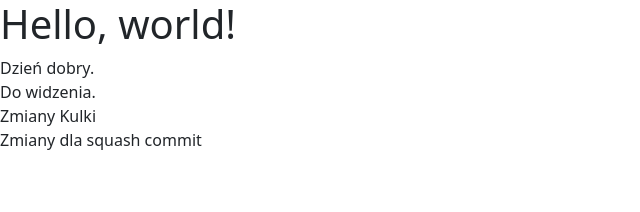
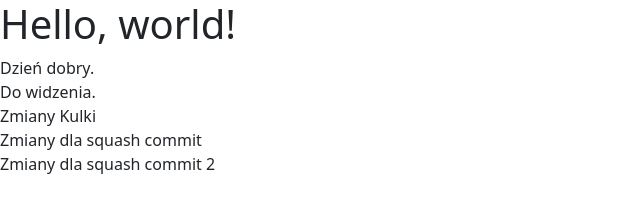
Before and after one commit to KarolKulka/git_learn, a plain HTML site: page index.html in a window 1280 px wide. Shown: the whole page, without its empty margins (0-640 px from the left). Drawn offline with nearby package versions, Linux system fonts and the light colour scheme.

Commit message:
two of two

```diff
--- a/index.html
+++ b/index.html
@@ -16,6 +16,7 @@
 <div>Do widzenia.</div>
 <div>Zmiany Kulki</div>
 <div>Zmiany dla squash commit</div>
+<div>Zmiany dla squash commit 2</div>
 <script src="https://cdn.jsdelivr.net/npm/bootstrap@5.1.1/dist/js/bootstrap.bundle.min.js" integrity="sha384-/bQdsTh/da6pkI1MST/rWKFNjaCP5gBSY4sEBT38Q/9RBh9AH40zEOg7Hlq2THRZ" crossorigin="anonymous"></script>
 
 </body>
```
